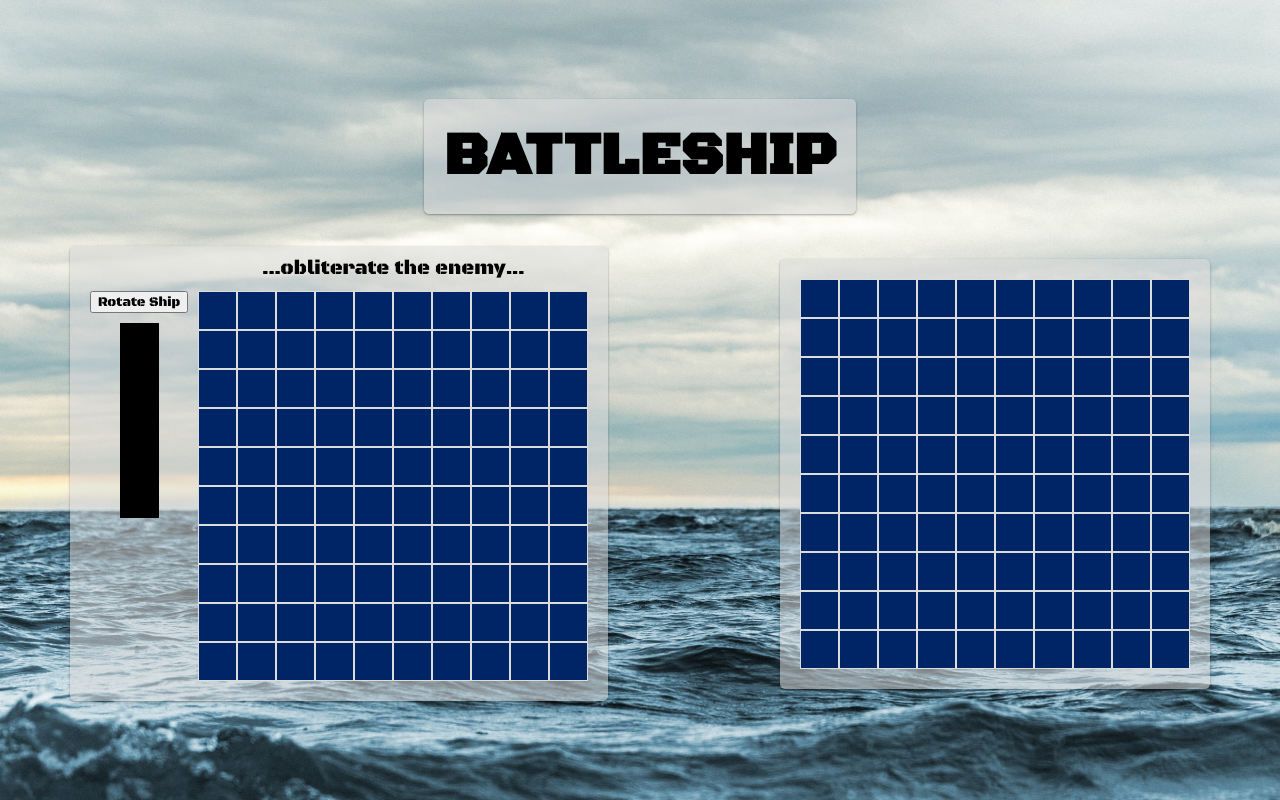
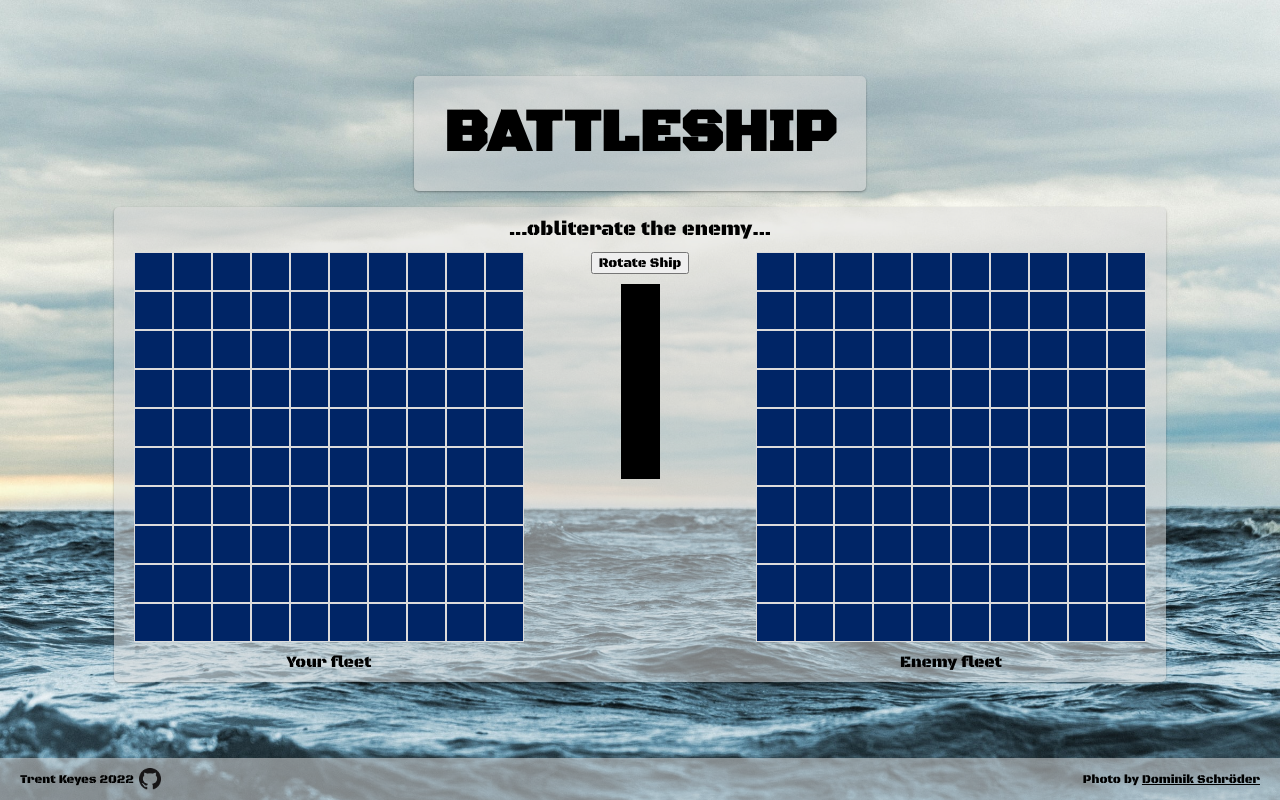
Before and after one commit to trentkeyes/battleship, a website with bundled scripts: page index.html in a window 1280 px wide. Built offline with nearby package versions, Linux system fonts and the light colour scheme.

Commit message:
Rearrange layout, add footer

```diff
--- a/index.html
+++ b/index.html
@@ -18,40 +18,7 @@
 <body>
     <div id="container" class="container">
         <h1 class="title">BATTLESHIP</h1>
-        <div class="player1Container">
-            <div class="shipBank hidden">
-                <button id="rotateShip" class="rotateShip">
-                    Rotate Ship
-                </button>
-                <div class="carrier draggableShip vertical" draggable="true">
-                    <div class="shipBlock vertical"></div>
-                    <div class="shipBlock vertical"></div>
-                    <div class="shipBlock vertical"></div>
-                    <div class="shipBlock vertical"></div>
-                    <div class="shipBlock vertical"></div>
-                </div>
-                <div class="battleship draggableShip vertical" draggable="true">
-                    <div class="shipBlock vertical"></div>
-                    <div class="shipBlock vertical"></div>
-                    <div class="shipBlock vertical"></div>
-                    <div class="shipBlock vertical"></div>
-                </div>
-                <div class="cruiser draggableShip vertical" draggable="true">
-                    <div class="shipBlock vertical"></div>
-                    <div class="shipBlock vertical"></div>
-                    <div class="shipBlock vertical"></div>
-                </div>
-                <div class="submarine draggableShip vertical" draggable="true">
-                    <div class="shipBlock vertical"></div>
-                    <div class="shipBlock vertical"></div>
-                    <div class="shipBlock vertical"></div>
-                </div>
-                <div class="destroyer draggableShip vertical" draggable="true">
-                    <div class="shipBlock vertical"></div>
-                    <div class="shipBlock vertical"></div>
-                </div>
-
-            </div>
+        <div class="gameBoards">
             <p class="playerMessage" id="player1Message"></p>
             <div id="gameboard1" class="gameboard1">
                 <div id="0" class="zone"></div>
@@ -155,9 +122,39 @@
                 <div id="98" class="zone"></div>
                 <div id="99" class="zone"></div>
             </div>
-        </div>
-        <div class="player2Container">
-            <p class="playerMessage" id="player2Message"></p>
+            <p class="player1Label">Your fleet</p>
+            <div class="shipBank hidden">
+                <button id="rotateShip" class="rotateShip">
+                    Rotate Ship
+                </button>
+                <div class="carrier draggableShip vertical" draggable="true">
+                    <div class="shipBlock vertical"></div>
+                    <div class="shipBlock vertical"></div>
+                    <div class="shipBlock vertical"></div>
+                    <div class="shipBlock vertical"></div>
+                    <div class="shipBlock vertical"></div>
+                </div>
+                <div class="battleship draggableShip vertical" draggable="true">
+                    <div class="shipBlock vertical"></div>
+                    <div class="shipBlock vertical"></div>
+                    <div class="shipBlock vertical"></div>
+                    <div class="shipBlock vertical"></div>
+                </div>
+                <div class="cruiser draggableShip vertical" draggable="true">
+                    <div class="shipBlock vertical"></div>
+                    <div class="shipBlock vertical"></div>
+                    <div class="shipBlock vertical"></div>
+                </div>
+                <div class="submarine draggableShip vertical" draggable="true">
+                    <div class="shipBlock vertical"></div>
+                    <div class="shipBlock vertical"></div>
+                    <div class="shipBlock vertical"></div>
+                </div>
+                <div class="destroyer draggableShip vertical" draggable="true">
+                    <div class="shipBlock vertical"></div>
+                    <div class="shipBlock vertical"></div>
+                </div>
+            </div>
             <div id="gameboard2" class="gameboard2">
                 <div id="100" class="zone"></div>
                 <div id="101" class="zone"></div>
@@ -260,9 +257,23 @@
                 <div id="198" class="zone"></div>
                 <div id="199" class="zone"></div>
             </div>
+            <p class="player2Label">Enemy fleet</p>
         </div>
 
     </div>
+     <footer class="footer">
+            <div class="credit">
+                <span>Trent Keyes 2022</span>
+                <div class="logoContainer">
+                    <a href="https://github.com/trentkeyes">
+                        <img src="./images/GitHub-Mark-32px.png" alt="Github logo">
+                    </a>
+                </div>
+
+            </div>
+            <span>Photo by <a href="https://unsplash.com/@wirhabenzeit">Dominik
+                    Schröder</a></span>
+        </footer>
 </body>
 
 </html>
--- a/style.css
+++ b/style.css
@@ -10,7 +10,10 @@ body {
     font-family: 'Black Ops One', cursive;
     display: flex;
     align-items: center;
+    flex-direction: column;
+    justify-content: space-between;
     height: 100vh;
+
 }
 
 p,
@@ -20,51 +23,58 @@ h1 {
 }
 
 .container {
-    display: grid;
-    grid-template-areas:
-        "title title"
-        "player1 player2";
-    grid-template-columns: auto auto;
-    grid-template-rows: auto 1fr;
+    display: flex;
+    flex-direction: column;
+    justify-content: center;
+    align-items: center;
+    row-gap: 1rem;
+    flex-grow: 1;
     width: 100%;
-    justify-items: center;
-    align-items: center;
-    gap: 2rem;
 }
 
 .title {
     grid-area: title;
     font-size: 60px;
-    padding: 20px;
-}
-
-
-.player2 {
-    grid-area: player2;
-}
-
-.player1Container,
-.player2Container,
-h1 {
+    padding: 20px 30px;
     display: flex;
-    flex-direction: column;
     justify-content: center;
     align-items: center;
-    padding: 0 20px 20px 20px;
     background-color: rgba(220, 220, 220, 0.537);
     border-radius: 5px;
     box-shadow: rgba(0, 0, 0, 0.12) 0px 1px 3px, rgba(0, 0, 0, 0.24) 0px 1px 2px;
 }
 
-.player1Container {
-    grid-area: player1;
+.shipBank {
+    grid-area: shipBank;
+    display: flex;
+    flex-direction: column;
+    align-items: center;
+    justify-content: flex-start;
+    gap: 10px;
+}
+
+.gameBoards {
     display: grid;
     grid-template-areas:
-        ". message"
-        "shipBank player1board";
+        "message message message"
+        "player1 shipBank player2"
+        "player1Label . player2Label";
+    grid-template-columns: auto 200px auto;
     justify-items: center;
+    column-gap: 1rem;
+    background-color: rgba(220, 220, 220, 0.537);
+    border-radius: 5px;
+    box-shadow: rgba(0, 0, 0, 0.12) 0px 1px 3px, rgba(0, 0, 0, 0.24) 0px 1px 2px;
+    padding: 0px 20px;
 }
 
+.player1 {
+    grid-area: player1;
+}
+
+.player2 {
+    grid-area: player2;
+}
 
 .playerMessage {
     grid-area: message;
@@ -78,6 +88,19 @@ h1 {
     font-weight: normal;
 }
 
+.player1Label {
+    grid-area: player1Label;
+}
+
+.player2Label {
+    grid-area: player2Label;
+}
+
+.player1Label,
+.player2Label {
+    padding: 10px;
+}
+
 .gameboard1,
 .gameboard2 {
     display: flex;
@@ -86,10 +109,6 @@ h1 {
     align-items: center;
     width: 390px;
     background-color: rgb(0, 37, 102);
-}
-
-.gameboard1 {
-    grid-area: player1board;
 }
 
 .zone {
@@ -132,18 +151,6 @@ h1 {
     ;
 }
 
-.shipBank {
-    grid-area: shipBank;
-    display: flex;
-    height: 100%;
-    flex-direction: column;
-    align-items: center;
-    justify-content: flex-start;
-    padding-right: 10px;
-    border-radius: 5px;
-    gap: 10px;
-}
-
 .draggableShip {
     display: flex;
     flex-direction: row;
@@ -177,3 +184,38 @@ h1 {
 .hidden {
     display: none;
 }
+
+.footer {
+    grid-area: footer;
+    display: flex;
+    justify-content: space-between;
+    align-items: center;
+    flex-basis: 0;
+    padding: 5px 20px;
+    width: 100%;
+    background-color: rgba(220, 220, 220, 0.537);
+}
+
+.credit {
+    display: flex;
+    align-items: center;
+}
+
+.credit span,
+.footer span {
+    font-size: 12px;
+}
+
+.footer img {
+    max-width: 32px;
+    padding: 5px;
+    vertical-align: bottom;
+}
+
+a:link {
+    color: black;
+}
+
+a:visited {
+    color: black;
+}
```
